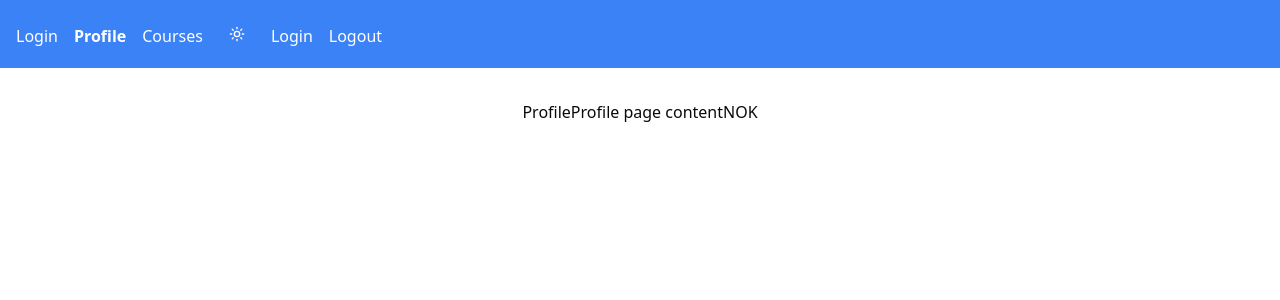
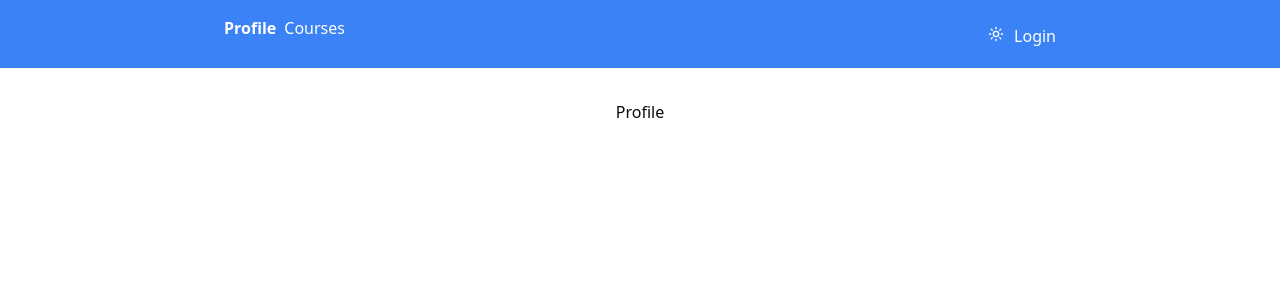
Before and after one commit to zwirunio/frontend-next, a Next.js app: page /profile in a window 1280 px wide. Shown: the top 300 px of the page. Built offline with nearby package versions, Linux system fonts and the light colour scheme; no server answers.

Commit message:
specjalny commit dla Nieobecnych 2

```diff
--- a/app/form/page.tsx
+++ b/app/form/page.tsx
@@ -5,6 +5,7 @@ import {Input} from "@/components/ui/input";
 import {Select, SelectContent, SelectItem, SelectTrigger, SelectValue} from "@/components/ui/select";
 import {Textarea} from "@/components/ui/textarea";
 import {save} from "@/app/form/actions";
+// import {useFormState} from "react-dom";
 
 // function saveForm(formData: FormData) {
 //     const [errors] = await save(formData);
@@ -13,7 +14,7 @@ import {save} from "@/app/form/actions";
 //
 // }
 
-
+const initialState = {};
 export default function FormPage(){
     return(
         <Card className={"w-8/12"}>
--- a/app/profile/page.tsx
+++ b/app/profile/page.tsx
@@ -1,17 +1,30 @@
 "use client";
 
-import { useContext } from "react";
-import { AuthContext } from "@/contexts/auth-context-provider";
+
+import {createClient} from "@/utils/supabase/client";
+import {useEffect, useState} from "react";
+import {User} from "@supabase/auth-js";
 
 function ProfilePage() {
-  const authContext = useContext(AuthContext);
+    const [user, setUser] = useState<User|null>(null);
+
+    useEffect(() => {
+        const fetchUser = async () => {
+            const supabase = createClient(); // Tworzymy instancję Supabase wewnątrz komponentu
+            const { data } = await supabase.auth.getUser();
+            setUser(data?.user || null);
+        };
+
+        fetchUser();
+    }, []);
+
   return (
     <>
       <h1>Profile</h1>
-      <p>Profile page content</p>
+
+        {user?.id}
 
 
-      {authContext?.auth ? authContext.auth.email : " NOK"}
     </>
   );
 }
--- a/components/Header.tsx
+++ b/components/Header.tsx
@@ -1,24 +1,80 @@
 "use client";
 
 import Link from "next/link";
-import { usePathname } from 'next/navigation';
+import { usePathname, useRouter } from "next/navigation";
 import { ModeToggle } from "@/components/ModeToggle";
-import { useContext } from "react";
-import { AuthContext } from "@/contexts/auth-context-provider";
+import { createClient } from "@/utils/supabase/client";
+import { Button } from "@/components/ui/button";
+import { useEffect, useState } from "react";
+import { User } from "@supabase/auth-js";
+import {CircleUser, LogOutIcon} from "lucide-react";
+import {
+    DropdownMenu,
+    DropdownMenuContent, DropdownMenuItem,
+    DropdownMenuLabel,
+    DropdownMenuSeparator,
+    DropdownMenuTrigger
+} from "@/components/ui/dropdown-menu";
 
+function Header() {
+    const [user, setUser] = useState<User|null>(null);
+    const pathname = usePathname();
+    const router = useRouter();
 
-function Header(){
-    const pathname = usePathname();
-    const authContext = useContext(AuthContext);
-    return(
-      <header className={"w-screen dark:text-white text-white dark:bg-blue-800 bg-blue-500 p-4 space-x-4"}>
-        <Link className={`link ${pathname === '/login' ? 'active' : ''}`} href={"/login"}>Login</Link>
-        <Link className={`link ${pathname === '/profile' ? 'active' : ''}`} href={"/profile"}>Profile</Link>
-        <Link className={`link ${pathname === '/courses' ? 'active' : ''}`} href={"/courses"}>Courses</Link>
-        <ModeToggle/>
-        <button onClick={() => authContext?.setAuth({email:"text@email.com"})}>Login</button>
-        <button onClick={() => authContext?.setAuth(null)}>Logout </button>
-      </header>
+    useEffect(() => {
+        const fetchUser = async () => {
+            const supabase = createClient(); // Tworzymy instancję Supabase wewnątrz komponentu
+            const { data } = await supabase.auth.getUser();
+            setUser(data?.user || null);
+        };
+
+        fetchUser();
+    }, []);
+
+    const signOut = async () => {
+        const supabase = createClient();
+        const { error } = await supabase.auth.signOut();
+        if (!error) {
+            router.push("/login"); // Zamiast redirect używamy push()
+        }
+    };
+
+    return (
+        <header className="flex justify-center w-screen dark:text-white text-white dark:bg-blue-800 bg-blue-500 p-4 space-x-4">
+            <div className={"w-8/12 flex justify-between"}>
+            <div className={"space-x-2"}>
+            <Link className={`link ${pathname === "/profile" ? "active" : ""}`} href="/profile">
+                Profile
+            </Link>
+            <Link className={`link ${pathname === "/courses" ? "active" : ""}`} href="/courses">
+                Courses
+            </Link>
+            </div>
+            <div>
+            <ModeToggle />
+
+            {!user ? (
+                <Link className={`link ${pathname === "/login" ? "active" : ""}`} href="/login">
+                    Login
+                </Link>
+            ) : (
+            <DropdownMenu>
+                <DropdownMenuTrigger><CircleUser /></DropdownMenuTrigger>
+                <DropdownMenuContent>
+                    <DropdownMenuLabel>My Account</DropdownMenuLabel>
+                    <DropdownMenuSeparator />
+                    <DropdownMenuItem>
+                        <Link href="/profile">
+                            Profile
+                        </Link>
+                    </DropdownMenuItem>
+                    <DropdownMenuItem onClick={signOut}><LogOutIcon />Wyloguj</DropdownMenuItem>
+                </DropdownMenuContent>
+            </DropdownMenu>
+            )}
+            </div>
+            </div>
+        </header>
     );
 }
 
--- a/contexts/auth-context-provider.tsx
+++ /dev/null
@@ -1,26 +0,0 @@
-"use client";
-import React, {createContext, useState} from "react";
-
-export interface Auth {
-  email: string;
-}
-
-export interface AuthContextProps {
-  auth: Auth | null;
-  setAuth: (auth: Auth | null) => void;
-}
-
-export const AuthContext = createContext<AuthContextProps | undefined>(undefined);
-
-function AuthContextProvider ({ children }: { children: React.ReactNode }) {
-
-  const [auth, setAuth] = useState<Auth | null>(null);
-
-  return (
-    <AuthContext.Provider value={{auth, setAuth}}>
-      {children}
-    </AuthContext.Provider>
-  );
-}
-
-export default AuthContextProvider;
```
